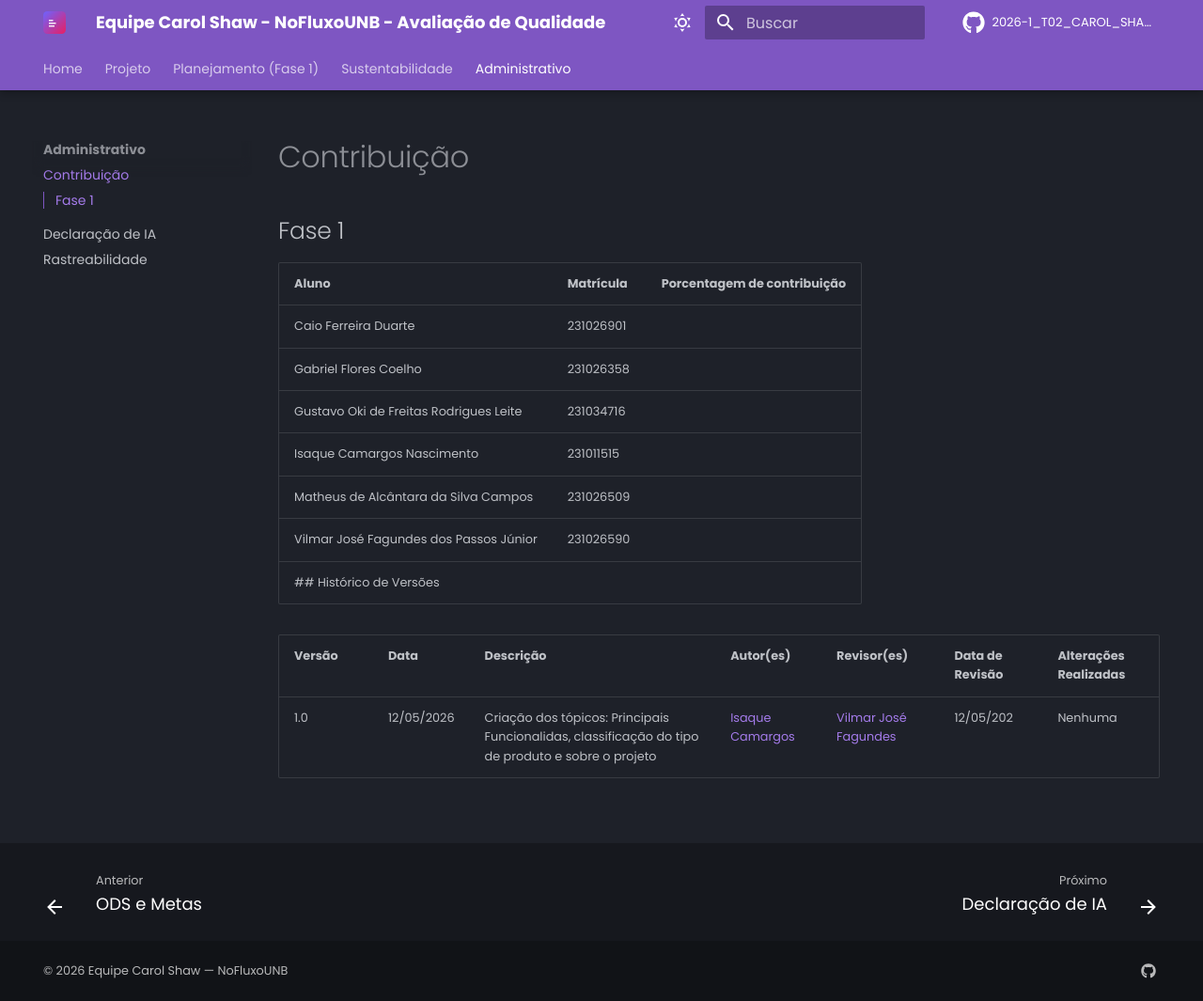
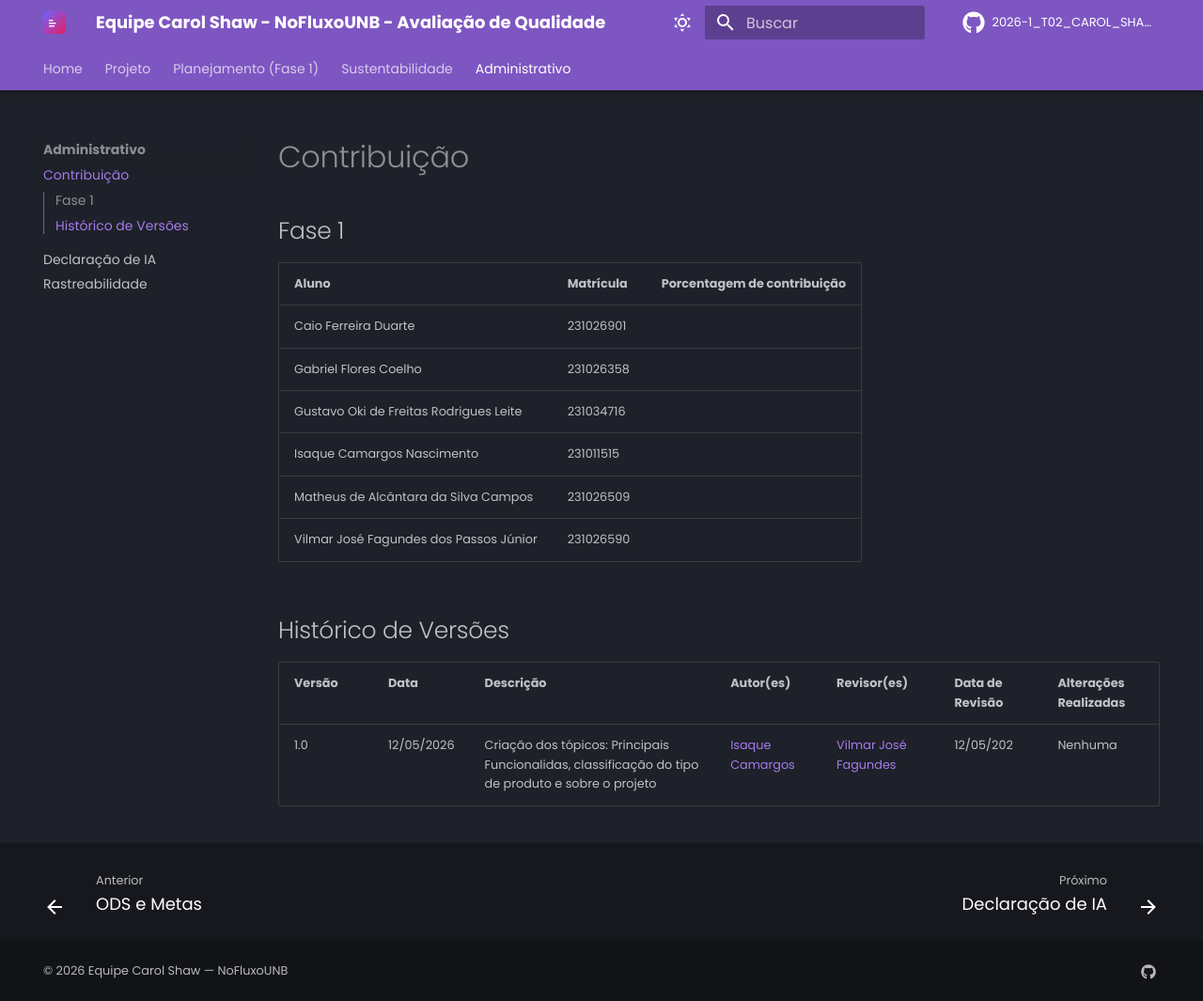
Before and after one commit to FCTE-Qualidade-de-Software-1/2026-1_T02_CAROL_SHAW, an MkDocs documentation site: the page built from docs/adm/contribuicao.md, in a window 1280 px wide and 1065 px high. Shown: the whole window at 94% size. Built offline with MkDocs 1.6.1 and Material for MkDocs 9.7.7, drawn with Linux system fonts in a browser that asks for light colours; comment, search, counter and statistics services are not loaded; some of the changed lines change nothing that is shown.

Commit message:
fix: tabela de contribuição e paginas desnecessárias foram excluidas

```diff
--- a/docs/adm/contribuicao.md
+++ b/docs/adm/contribuicao.md
@@ -10,6 +10,8 @@
 |Isaque Camargos Nascimento|231011515||
 |Matheus de Alcântara da Silva Campos|231026509||
 |Vilmar José Fagundes dos Passos Júnior|231026590||
+
+
 ## Histórico de Versões
 
 | Versão | Data       | Descrição                      | Autor(es)                                                     | Revisor(es) | Data de Revisão | Alterações Realizadas |
--- a/mkdocs.yml
+++ b/mkdocs.yml
@@ -67,14 +67,13 @@
   - Home: index.md
 
   - Projeto:
-      - Visão Geral: projeto/visao_geral.md
+      - Visão Geral: fase1/descricao_produto.md
       - Requisitante e Partes Interessadas: projeto/stakeholders.md
 
   - Planejamento (Fase 1):
+      - Descrição do Produto: fase1/descricao_produto.md
       - Propósito e Escopo: fase1/proposito_escopo.md
-      - Descrição do Produto: fase1/descricao_produto.md
       - Modelo de Qualidade: fase1/modelo_qualidade.md
-      - Características: fase1/caracteristicas.md
 
   - Sustentabilidade:
       - ODS e Metas: impacto/ods.md
```
Also changed, not shown: docs/fase1/caracteristicas.md (deleted).
